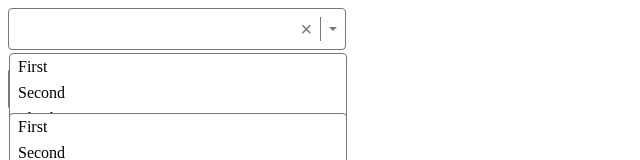
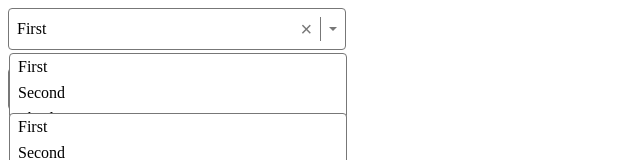
Before and after one commit to markpackham/reactTSdemo, a React (Vite) app: page / in a window 1280 px wide. Shown: the top 160 px of the page, without its empty margins (0-640 px from the left). Built offline with nearby package versions, Linux system fonts and the light colour scheme.

Commit message:
start first Select with default value
https://youtu.be/bAJlYgeovlg?t=1265

```diff
--- a/src/App.tsx
+++ b/src/App.tsx
@@ -1,3 +1,4 @@
+import {useState} from "react"
 import { Select } from "./Select"
 
 const options = [
@@ -9,10 +10,13 @@ const options = [
 ]
 
 function App(){
+
+  const [value, setValue] = useState(options[0])
+
   return (
     <>
     <Select
-    options={options}
+    options={options} value={value} onChange={o => setValue(o)}
     />
     <br />
     <Select
--- a/src/Select.tsx
+++ b/src/Select.tsx
@@ -26,7 +26,7 @@ export type SelectOption = {
 export function Select({value, onChange, options}:SelectProps){
     return (
         <div tabIndex={0} className={styles.container}>
-        <span className={styles.value}></span>
+        <span className={styles.value}>{value?.label}</span>
         <button className={styles["clear-btn"]}>&times;</button>
         <div className={styles.divider}></div>
         <div className={styles.caret}></div>
```
